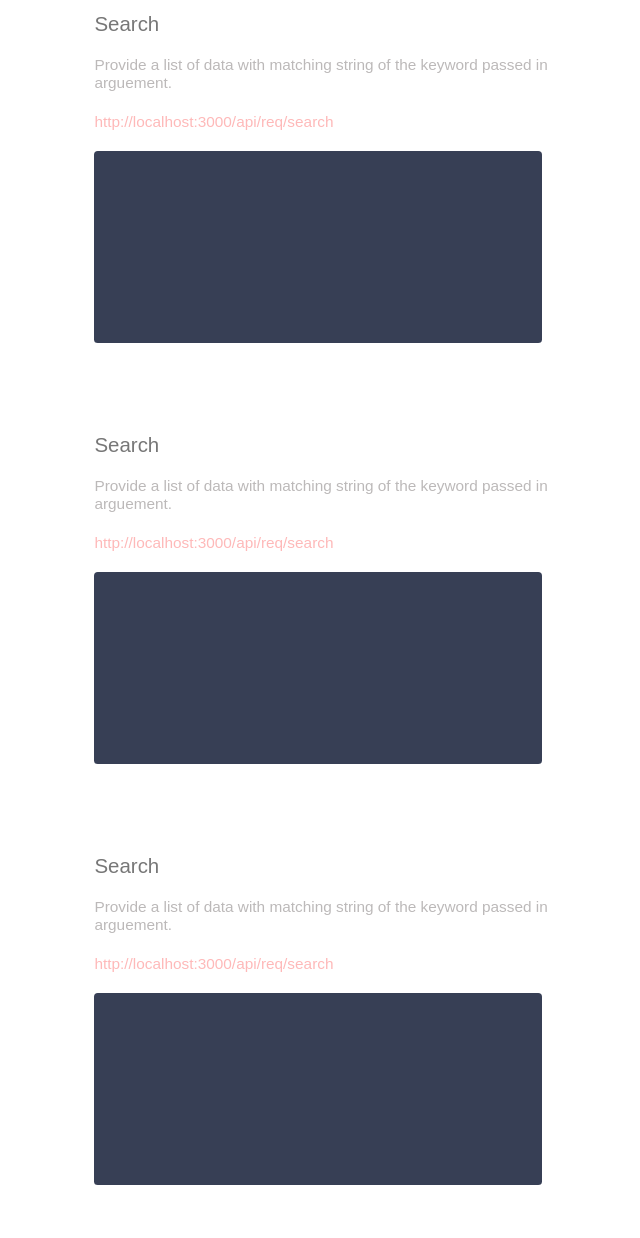
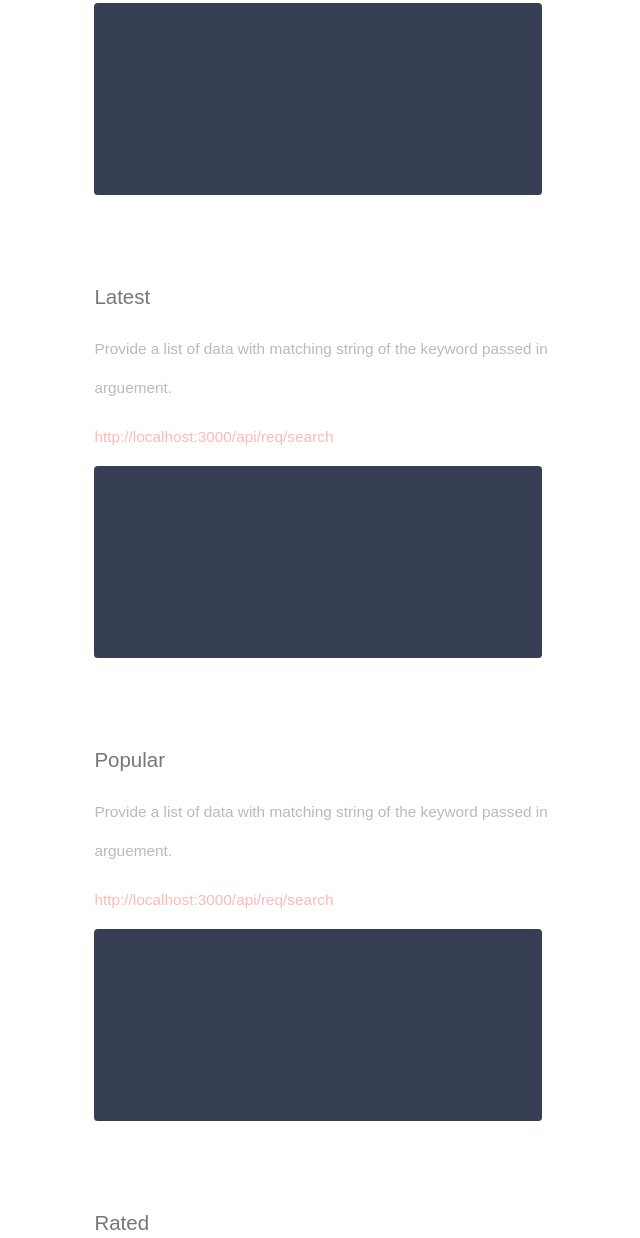
Before and after one commit to AnujSharma141/Kaizen, a website: page docs/index.html in a window 1280 px wide. Shown: the part 1375-2613 px from the top of the page, without its empty margins (264-904 px from the left). Drawn offline with Linux system fonts and the light colour scheme; a web font is replaced by a local one.

Commit message:
package modified

```diff
--- a/docs/index.html
+++ b/docs/index.html
@@ -18,6 +18,7 @@
             <ul class="menu-sublist">
                 <li class="sublist-item">Search</li>
                 <li class="sublist-item">New</li>
+                <li class="sublist-item">Rated</li>
                 <li class="sublist-item">Popular</li>
                 <li class="sublist-item">Details</li>
                 <li class="sublist-item">Map</li>
@@ -26,7 +27,7 @@
     </div>
     <div class="doc-cont-area">
         <span class="nav">
-            <button class="nav-button">Contribute</button>
+            <button class="nav-button" >Contribute</button>
         </span>
         <h1 class="cont-title">
             Kaizen
@@ -63,35 +64,35 @@
         </div>
 
         <div class="cont-subpost">
-            <h3 class="subpost-title">Search</h3>
+            <h3 class="subpost-title">Latest</h3>
             <p class="subpost-text">Provide a list of data with matching string of the keyword passed in arguement.</p>
             <h4 class="subpost-subtitle">http://localhost:3000/api/req/search</h4>
             <span class="subpost-code"></span>
         </div>
 
         <div class="cont-subpost">
-            <h3 class="subpost-title">Search</h3>
+            <h3 class="subpost-title">Popular</h3>
             <p class="subpost-text">Provide a list of data with matching string of the keyword passed in arguement.</p>
             <h4 class="subpost-subtitle">http://localhost:3000/api/req/search</h4>
             <span class="subpost-code"></span>
         </div>
 
         <div class="cont-subpost">
-            <h3 class="subpost-title">Search</h3>
+            <h3 class="subpost-title">Rated</h3>
             <p class="subpost-text">Provide a list of data with matching string of the keyword passed in arguement.</p>
             <h4 class="subpost-subtitle">http://localhost:3000/api/req/search</h4>
             <span class="subpost-code"></span>
         </div>
 
         <div class="cont-subpost">
-            <h3 class="subpost-title">Search</h3>
+            <h3 class="subpost-title">Details</h3>
             <p class="subpost-text">Provide a list of data with matching string of the keyword passed in arguement.</p>
             <h4 class="subpost-subtitle">http://localhost:3000/api/req/search</h4>
             <span class="subpost-code"></span>
         </div>
 
         <div class="cont-subpost">
-            <h3 class="subpost-title">Search</h3>
+            <h3 class="subpost-title">Map</h3>
             <p class="subpost-text">Provide a list of data with matching string of the keyword passed in arguement.</p>
             <h4 class="subpost-subtitle">http://localhost:3000/api/req/search</h4>
             <span class="subpost-code"></span>
--- a/docs/style/main.css
+++ b/docs/style/main.css
@@ -45,7 +45,7 @@ body{
 .doc-cont-area{
     margin-left: 21vw;
     width: 78vw;
-    height: 100vw;
+    padding-bottom: 6vw;
     background: rgb(255, 255, 255);
 }
 .nav{
@@ -64,7 +64,10 @@ body{
     font-weight: 700;
     padding: 1vw 1.8vw;
 }
-
+.cont-img{
+    margin-left:7vw;
+    margin-bottom: 2vw;
+}
 .cont-title{
     font-size: 4.5vw;
     margin: 0vw;
@@ -87,6 +90,7 @@ body{
     font-size: 1.2vw;
     margin-top: 2vw;
     margin-left:7vw;
+    line-height:39px;
     width: 40vw;
     color: #BCB9B9;
 }
@@ -112,6 +116,7 @@ body{
     font-weight: 300;
     font-size: 1.2vw;
     width: 40vw;
+    line-height: 39px;
 }
 
 .cont-subpost{
@@ -128,6 +133,7 @@ body{
     font-weight: 300;
     font-size: 1.2vw;
     width: 40vw;
+    line-height: 39px;
 }
 .subpost-subtitle{
     font-weight: 500;
--- a/package.json
+++ b/package.json
@@ -4,10 +4,11 @@
   "description": "",
   "main": "index.js",
   "scripts": {
-    "start": "nodemon app",
+    "start": "node app.js",
     "test": "echo \"Error: no test specified\" && exit 1"
   },
   "keywords": [],
+  "engines": {"node": "12.13.0"},
   "author": "",
   "license": "ISC",
   "dependencies": {
```
